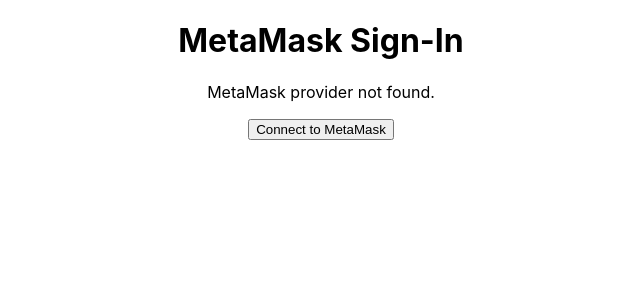
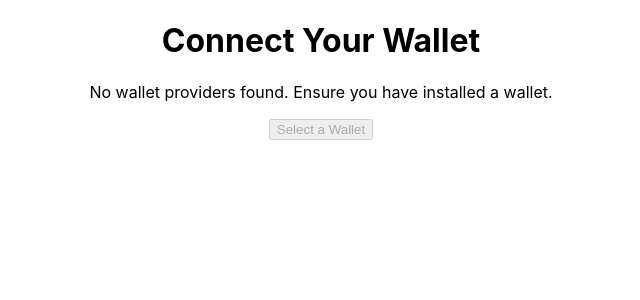
Before and after one commit to six-shot/Fluxchain, a React (Create React App) app: page / in a window 1280 px wide. Before the commit this address had no page. Shown: the top 300 px of the page, without its empty margins (319-959 px from the left). Built offline with nearby package versions, Linux system fonts and the light colour scheme.

Commit message:
first commit

```diff
--- a/src/App.tsx
+++ b/src/App.tsx
@@ -1,12 +1,10 @@
-import React from 'react';
-import logo from './logo.svg';
 import './App.css';
-import MetaMaskSignInComponent from './components/MetaMaskSignInComponent';
+import WalletConnectComponent from './components/MetaMaskSignInComponent';
 
 function App() {
   return (
     <div className="App">
-      <MetaMaskSignInComponent/>
+      <WalletConnectComponent />
     </div>
   );
 }
--- a/src/components/MetaMaskSignInComponent.tsx
+++ b/src/components/MetaMaskSignInComponent.tsx
@@ -1,31 +1,61 @@
+import useWalletSignIn from "../hooks/useMetaMaskSignIn";
 
-import useMetaMaskSignIn from "../hooks/useMetaMaskSignIn";
-
-const MetaMaskSignInComponent = () => {
-  const { provider, account, error, connectMetaMask } = useMetaMaskSignIn();
+const WalletConnectComponent = () => {
+  const {
+    providers,
+    selectedProvider,
+    setSelectedProvider,
+    account,
+    error,
+    connectProvider,
+  } = useWalletSignIn();
 
   return (
     <div>
-      <h1>MetaMask Sign-In</h1>
+      <h1>Connect Your Wallet</h1>
 
-      {/* Display the connection status */}
-      {provider ? (
-        <p>MetaMask provider found.</p>
-      ) : (
-        <p>MetaMask provider not found.</p>
-      )}
+      {/* Show list of available providers */}
+      <div>
+        {providers.length > 0 ? (
+          providers.map((providerDetail) => (
+            <div
+              key={providerDetail.info.uuid}
+              onClick={() => setSelectedProvider(providerDetail)}
+              style={{
+                cursor: "pointer",
+                border:
+                  selectedProvider?.info.uuid === providerDetail.info.uuid
+                    ? "2px solid green"
+                    : "1px solid gray",
+                padding: "10px",
+                marginBottom: "10px",
+              }}
+            >
+              <img
+                src={providerDetail.info.icon}
+                alt={providerDetail.info.name}
+                style={{ width: "30px", height: "30px" }}
+              />
+              <p>{providerDetail.info.name}</p>
+            </div>
+          ))
+        ) : (
+          <p>No wallet providers found. Ensure you have installed a wallet.</p>
+        )}
+      </div>
 
-      {/* Display the connected account */}
-      {account ? (
-        <p>Connected Account: {account}</p>
-      ) : (
-        <button onClick={connectMetaMask}>Connect to MetaMask</button>
-      )}
+      {/* Button to connect to selected provider */}
+      <button onClick={connectProvider} disabled={!selectedProvider}>
+        {selectedProvider
+          ? `Connect to ${selectedProvider.info.name}`
+          : "Select a Wallet"}
+      </button>
 
-      {/* Display any error messages */}
+      {/* Display the account or error */}
+      {account && <p>Connected Account: {account}</p>}
       {error && <p style={{ color: "red" }}>{error}</p>}
     </div>
   );
 };
 
-export default MetaMaskSignInComponent;
+export default WalletConnectComponent;
--- a/src/hooks/useMetaMaskSignIn.tsx
+++ b/src/hooks/useMetaMaskSignIn.tsx
@@ -1,6 +1,6 @@
 import { useEffect, useState } from "react";
 
-//  Represents the assets needed to display a wallet
+// Represents the assets needed to display a wallet
 interface EIP6963ProviderInfo {
   uuid: string;
   name: string;
@@ -15,24 +15,30 @@
 }
 
 // Custom hook for wallet discovery and MetaMask sign-in
-const useMetaMaskSignIn = () => {
-  const [provider, setProvider] = useState<any | null>(null);
+const useWalletSignIn = () => {
+  const [providers, setProviders] = useState<EIP6963ProviderDetail[]>([]);
+  const [selectedProvider, setSelectedProvider] = useState<any | null>(null);
   const [error, setError] = useState<string | null>(null);
   const [account, setAccount] = useState<string | null>(null);
 
   useEffect(() => {
-    // Listen for announced providers based on EIP-6963
+    // Handle announced providers and avoid duplicates
     const handleAnnounceProvider = (
       event: CustomEvent<EIP6963ProviderDetail>
     ) => {
       const { detail } = event;
-      const { info, provider } = detail;
 
-      console.log(`Wallet provider found: ${info.name}`);
-      // Automatically set the first discovered provider (MetaMask or any other injected wallet)
-      if (info.name.toLowerCase().includes("metamask")) {
-        setProvider(provider);
-      }
+      // Check if the provider is already in the list
+      setProviders((prevProviders) => {
+        const exists = prevProviders.some(
+          (provider) => provider.info.uuid === detail.info.uuid
+        );
+        if (exists) return prevProviders; // Don't add if it already exists
+
+        return [...prevProviders, detail];
+      });
+
+      console.log(`Wallet provider found: ${detail.info.name}`);
     };
 
     // Request providers to announce themselves
@@ -58,24 +64,31 @@
     };
   }, []);
 
-  // Function to handle connecting to MetaMask and getting the account
-  const connectMetaMask = async () => {
-    if (!provider) {
-      setError("MetaMask provider not found. Ensure MetaMask is installed.");
+  // Function to handle connecting to the selected provider and getting the account
+  const connectProvider = async () => {
+    if (!selectedProvider) {
+      setError("Provider not selected. Please choose a wallet.");
       return;
     }
 
     try {
-      const accounts = await provider.request({
+      const accounts = await selectedProvider.provider.request({
         method: "eth_requestAccounts",
       });
       setAccount(accounts[0]);
     } catch (err: any) {
-      setError(err.message || "Failed to connect to MetaMask.");
+      setError(err.message || "Failed to connect to provider.");
     }
   };
 
-  return { provider, account, error, connectMetaMask };
+  return {
+    providers,
+    selectedProvider,
+    setSelectedProvider,
+    account,
+    error,
+    connectProvider,
+  };
 };
 
-export default useMetaMaskSignIn;
+export default useWalletSignIn;
```
